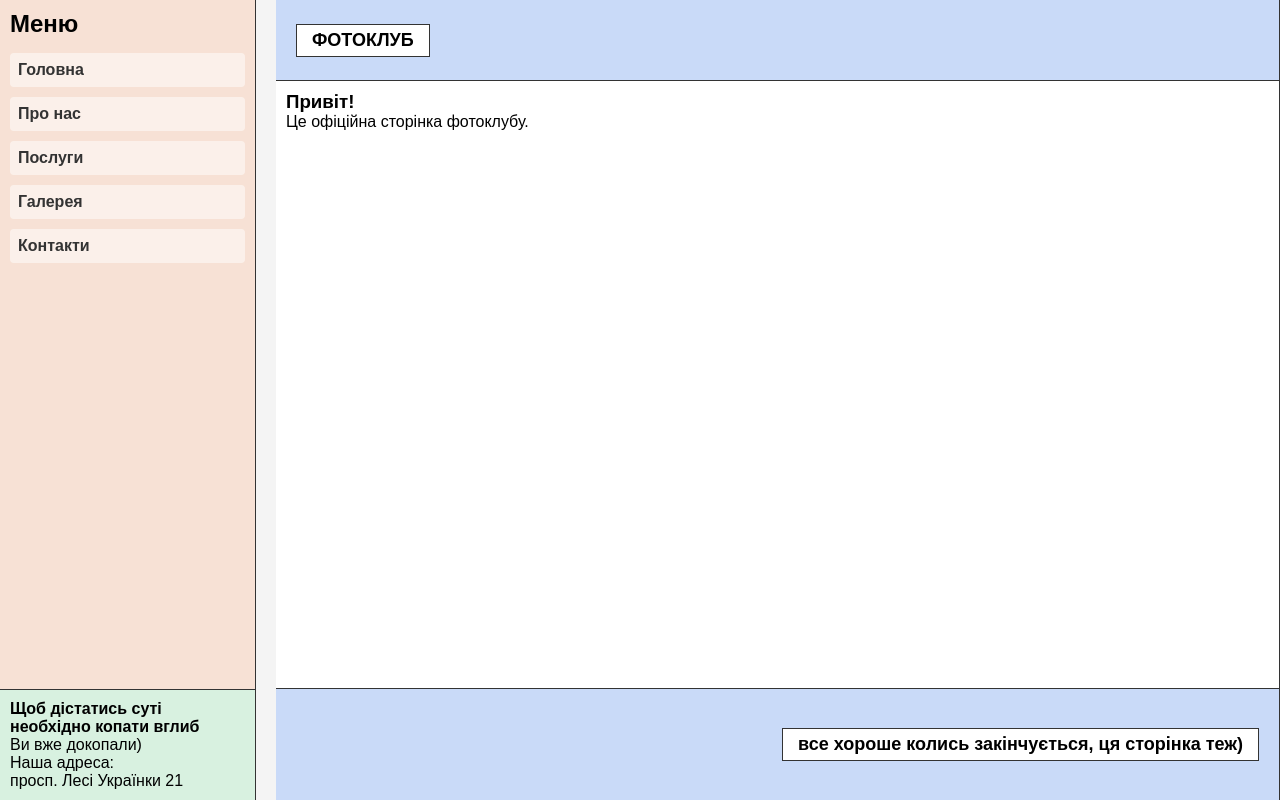
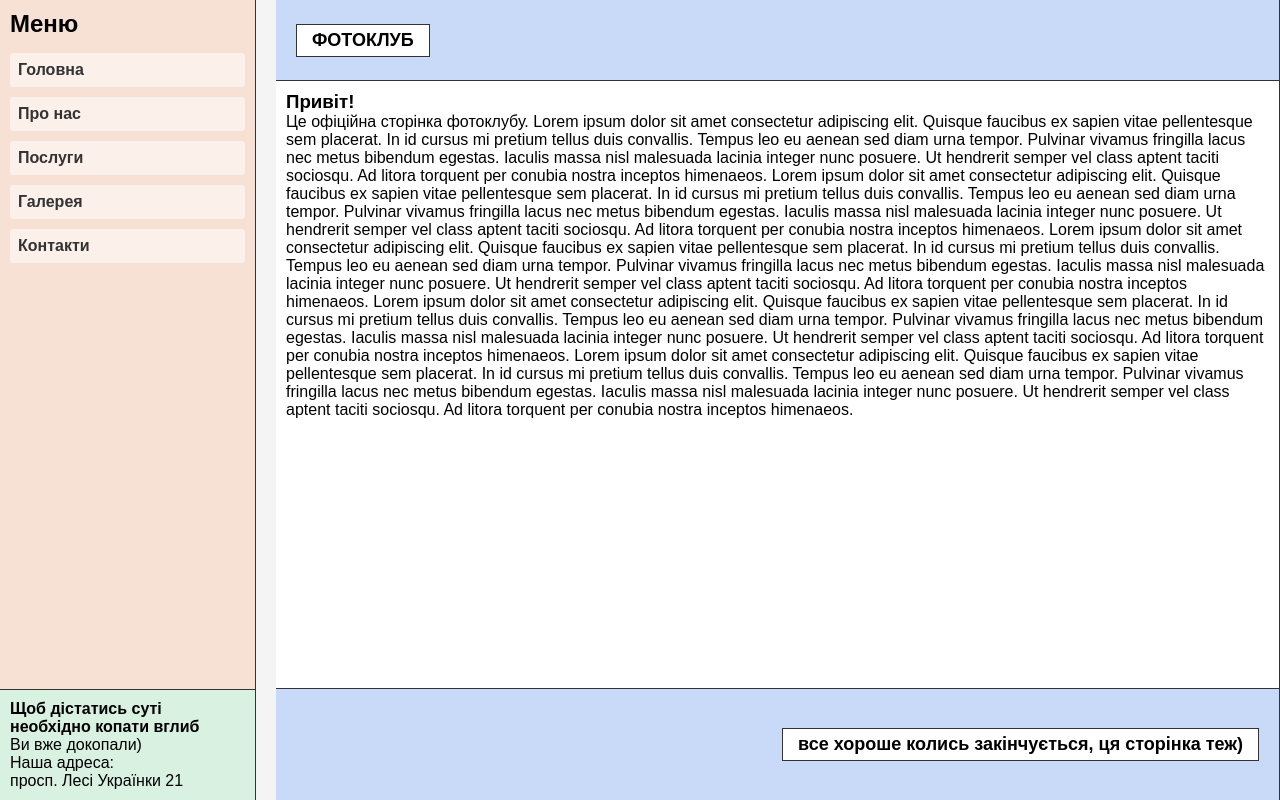
Before and after one commit to artarines/mob3, a plain HTML site: page index.html in a window 1280 px wide. Drawn offline with Linux system fonts and the light colour scheme.

Commit message:
Update index.html

```diff
--- a/index.html
+++ b/index.html
@@ -45,7 +45,15 @@
         <!-- Блок 3 - Основний вміст -->
         <div id="block3">
             <h3>Привіт!</h3>
-            <p>Це офіційна сторінка фотоклубу. </p>
+            <p>Це офіційна сторінка фотоклубу. Lorem ipsum dolor sit amet consectetur adipiscing elit. Quisque faucibus ex sapien vitae pellentesque sem placerat. In id cursus mi pretium tellus duis convallis. Tempus leo eu aenean sed diam urna tempor. Pulvinar vivamus fringilla lacus nec metus bibendum egestas. Iaculis massa nisl malesuada lacinia integer nunc posuere. Ut hendrerit semper vel class aptent taciti sociosqu. Ad litora torquent per conubia nostra inceptos himenaeos.
+
+Lorem ipsum dolor sit amet consectetur adipiscing elit. Quisque faucibus ex sapien vitae pellentesque sem placerat. In id cursus mi pretium tellus duis convallis. Tempus leo eu aenean sed diam urna tempor. Pulvinar vivamus fringilla lacus nec metus bibendum egestas. Iaculis massa nisl malesuada lacinia integer nunc posuere. Ut hendrerit semper vel class aptent taciti sociosqu. Ad litora torquent per conubia nostra inceptos himenaeos.
+
+Lorem ipsum dolor sit amet consectetur adipiscing elit. Quisque faucibus ex sapien vitae pellentesque sem placerat. In id cursus mi pretium tellus duis convallis. Tempus leo eu aenean sed diam urna tempor. Pulvinar vivamus fringilla lacus nec metus bibendum egestas. Iaculis massa nisl malesuada lacinia integer nunc posuere. Ut hendrerit semper vel class aptent taciti sociosqu. Ad litora torquent per conubia nostra inceptos himenaeos.
+
+Lorem ipsum dolor sit amet consectetur adipiscing elit. Quisque faucibus ex sapien vitae pellentesque sem placerat. In id cursus mi pretium tellus duis convallis. Tempus leo eu aenean sed diam urna tempor. Pulvinar vivamus fringilla lacus nec metus bibendum egestas. Iaculis massa nisl malesuada lacinia integer nunc posuere. Ut hendrerit semper vel class aptent taciti sociosqu. Ad litora torquent per conubia nostra inceptos himenaeos.
+
+Lorem ipsum dolor sit amet consectetur adipiscing elit. Quisque faucibus ex sapien vitae pellentesque sem placerat. In id cursus mi pretium tellus duis convallis. Tempus leo eu aenean sed diam urna tempor. Pulvinar vivamus fringilla lacus nec metus bibendum egestas. Iaculis massa nisl malesuada lacinia integer nunc posuere. Ut hendrerit semper vel class aptent taciti sociosqu. Ad litora torquent per conubia nostra inceptos himenaeos.</p>
 
         </div>
 
```
